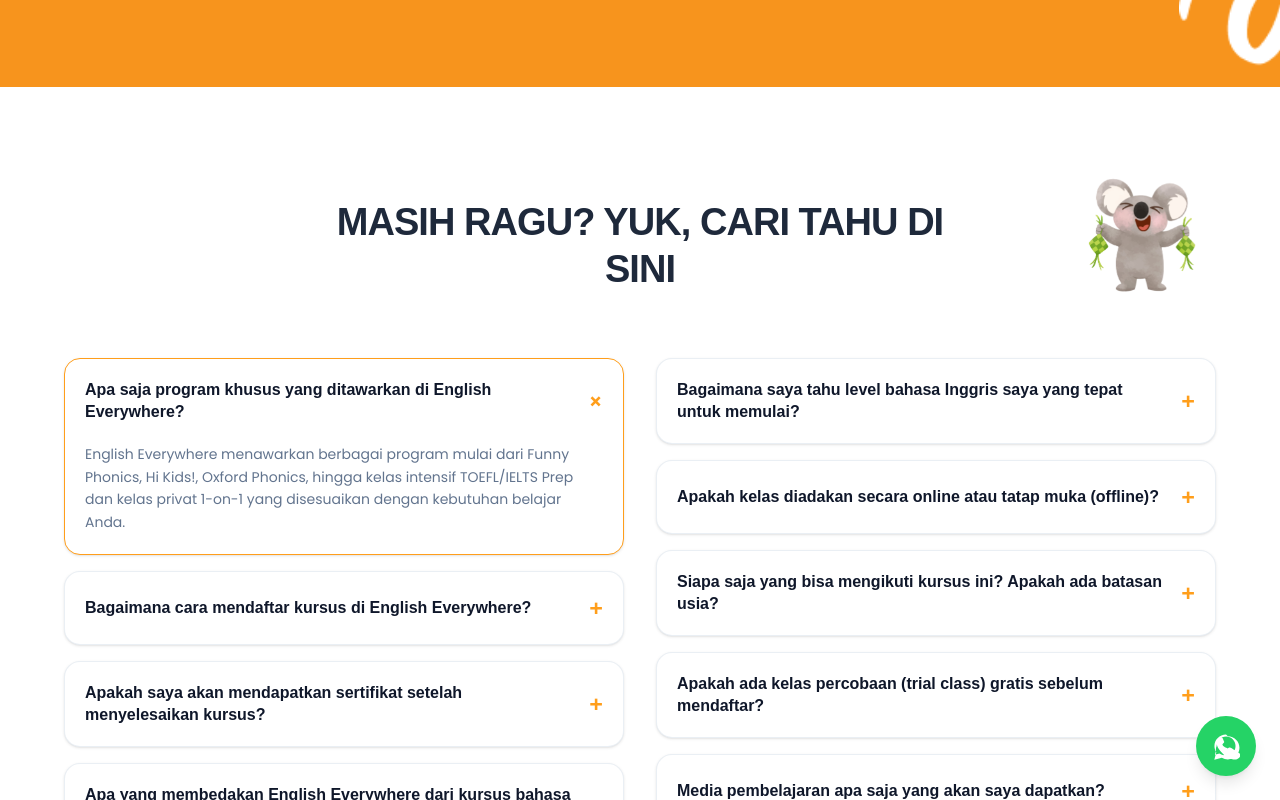
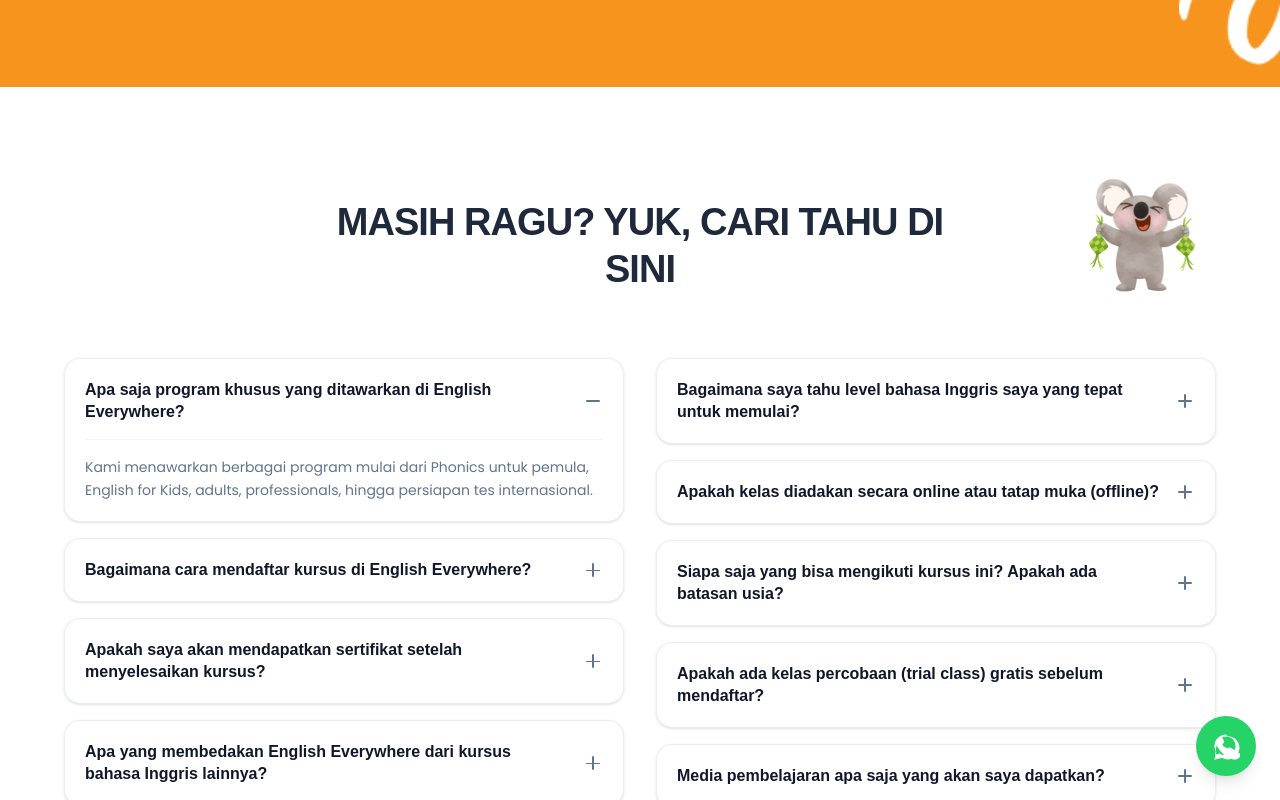
Before and after one commit to halojonathan/english-everywhere, a Next.js app in the folder frontend/: page / in a window 1280 px wide. Both pictures are taken after a click on the element 344 px from the left and 2988 px from the top of the page. Shown: the part 2588-3388 px from the top of the page. Built offline with nearby package versions, Linux system fonts and the light colour scheme; a web font is replaced by a local one.

Commit message:
docs: update FAQ content and styling to match mockup screenshots

```diff
--- a/frontend/src/app/page.tsx
+++ b/frontend/src/app/page.tsx
@@ -124,32 +124,32 @@
   {
     id: "faq-l1",
     question: "Apa saja program khusus yang ditawarkan di English Everywhere?",
-    answer: "English Everywhere menawarkan berbagai program mulai dari Funny Phonics, Hi Kids!, Oxford Phonics, hingga kelas intensif TOEFL/IELTS Prep dan kelas privat 1-on-1 yang disesuaikan dengan kebutuhan belajar Anda.",
+    answer: "Kami menawarkan berbagai program mulai dari Phonics untuk pemula, English for Kids, adults, professionals, hingga persiapan tes internasional.",
   },
   {
     id: "faq-l2",
     question: "Bagaimana cara mendaftar kursus di English Everywhere?",
-    answer: "Anda dapat mendaftar dengan mudah dengan mengklik tombol pendaftaran, mengisi formulir online, atau menghubungi tim admin kami via WhatsApp untuk mendapatkan bantuan panduan pendaftaran langsung.",
+    answer: "Anda bisa mendaftar melalui website ini dengan mengklik tombol \"Daftar Kelas\" atau menghubungi admin kami via WhatsApp.",
   },
   {
     id: "faq-l3",
     question: "Apakah saya akan mendapatkan sertifikat setelah menyelesaikan kursus?",
-    answer: "Ya! Setiap siswa yang berhasil menyelesaikan seluruh level program dan lulus ujian akhir akan menerima sertifikat resmi kelulusan dari English Everywhere.",
+    answer: "Tentu saja! Setiap siswa yang menyelesaikan level tertentu akan mendapatkan sertifikat resmi dari English Everywhere.",
   },
   {
     id: "faq-l4",
     question: "Apa yang membedakan English Everywhere dari kursus bahasa Inggris lainnya?",
-    answer: "Kami fokus pada metode komunikatif yang interaktif dan menyenangkan untuk melatih keberanian berbicara. Kurikulum kami didesain modern dengan dukungan teknologi terkini dan tutor profesional yang suportif.",
+    answer: "Kami fokus pada metode pembelajaran yang interaktif, menyenangkan, dan berpusat pada praktik berbicara (speaking).",
   },
   {
     id: "faq-l5",
     question: "Berapa jumlah siswa dalam satu kelas?",
-    answer: "Untuk menjaga keefektifan belajar dan interaksi interaktif, setiap kelas reguler kami batasi maksimal hanya 6-8 siswa saja.",
+    answer: "Untuk menjaga kualitas pembelajaran, kami membatasi jumlah siswa maksimal 8-10 orang per kelas.",
   },
   {
     id: "faq-l6",
     question: "Siapa yang bisa saya hubungi jika saya memiliki pertanyaan lebih lanjut?",
-    answer: "Anda dapat menghubungi layanan Customer Service kami langsung melalui tombol WhatsApp mengambang di pojok kanan bawah halaman ini atau mengirim email ke support@englisheverywhere.com.",
+    answer: "Anda bisa menghubungi tim customer service kami melalui WhatsApp atau email yang tertera di website.",
   },
 ];
 
@@ -157,27 +157,27 @@
   {
     id: "faq-r1",
     question: "Bagaimana saya tahu level bahasa Inggris saya yang tepat untuk memulai?",
-    answer: "Kami menyediakan layanan Placement Test gratis sebelum Anda memulai kelas untuk menentukan tingkat kemampuan bahasa Inggris Anda dengan tepat.",
+    answer: "Kami menyediakan placement test gratis untuk menentukan level kemampuan bahasa Inggris Anda sebelum memulai kelas.",
   },
   {
     id: "faq-r2",
     question: "Apakah kelas diadakan secara online atau tatap muka (offline)?",
-    answer: "Kami menyediakan fleksibilitas penuh dengan menawarkan kedua opsi kelas: kelas tatap muka (offline) interaktif di cabang kami, serta kelas online yang dinamis dan bisa diakses dari mana saja.",
+    answer: "Kami menyediakan kedua opsi tersebut. Anda bisa memilih kelas online via Zoom atau kelas offline di center kami, dan home visit.",
   },
   {
     id: "faq-r3",
     question: "Siapa saja yang bisa mengikuti kursus ini? Apakah ada batasan usia?",
-    answer: "Program kami dirancang secara komprehensif mulai dari anak-anak (usia 4-12 tahun), remaja (usia 13-18 tahun), hingga kelas persiapan ujian untuk usia dewasa.",
+    answer: "Kursus kami terbuka untuk semua usia, mulai dari anak-anak (usia 2,5 tahun) hingga usia dewasa.",
   },
   {
     id: "faq-r4",
     question: "Apakah ada kelas percobaan (trial class) gratis sebelum mendaftar?",
-    answer: "Tentu saja! Anda bisa mendaftar program Trial Class gratis untuk merasakan langsung keseruan metode pembelajaran kami sebelum memutuskan untuk bergabung.",
+    answer: "Ya, kami menyediakan 1x free trial class agar Anda bisa merasakan pengalaman belajar bersama kami.",
   },
   {
     id: "faq-r5",
     question: "Media pembelajaran apa saja yang akan saya dapatkan?",
-    answer: "Anda akan mendapatkan akses ke modul pembelajaran digital (e-book), buku latihan fisik, materi video interaktif, serta akses ke platform belajar online kami yang bisa diakses kapan saja.",
+    answer: "Anda akan mendapatkan modul pembelajaran, interactive whiteboard, dan materi tambahan berupa video/audio.",
   },
 ];
 
@@ -598,21 +598,23 @@
                 <div
                   key={item.id}
                   onClick={() => setOpenFaq(openFaq === item.id ? null : item.id)}
-                  className={`bg-white border rounded-[16px] p-5 cursor-pointer transition-all duration-300 select-none shadow-sm hover:shadow-md hover:border-slate-300 ${
-                    openFaq === item.id ? "border-[#FF9E1B]" : "border-slate-200/70"
-                  }`}
+                  className="bg-white border border-slate-200/70 hover:border-slate-300 rounded-[16px] p-5 cursor-pointer transition-all duration-300 select-none shadow-sm hover:shadow-md"
                 >
                   <div className="flex justify-between items-center gap-4">
                     <h4 className="font-satoshi text-[#0F172A] font-bold text-sm sm:text-base leading-snug">
                       {item.question}
                     </h4>
-                    <span
-                      className={`text-[#FF9E1B] font-bold text-xl sm:text-2xl transition-transform duration-300 ${
-                        openFaq === item.id ? "rotate-45" : ""
+                    {/* Animated Plus-Minus Toggle */}
+                    <div className="relative w-5 h-5 flex items-center justify-center flex-shrink-0">
+                      {/* Horizontal Line */}
+                      <div className="absolute w-3.5 h-[1.5px] bg-slate-500 rounded-full transition-transform duration-300"></div>
+                      {/* Vertical Line */}
+                      <div
+                        className={`absolute w-[1.5px] h-3.5 bg-slate-500 rounded-full transition-all duration-300 ${
+                          openFaq === item.id ? "rotate-90 scale-y-0 opacity-0" : ""
                         }`}
-                    >
-                      +
-                    </span>
+                      ></div>
+                    </div>
                   </div>
                   <div
                     className={`grid transition-all duration-300 ease-in-out ${
@@ -622,9 +624,12 @@
                     }`}
                   >
                     <div className="overflow-hidden">
-                      <p className="font-poppins text-slate-500 text-xs sm:text-sm leading-relaxed pt-1">
+                      {/* Divider line and Answer */}
+                      <div className="border-t border-slate-100 pt-4">
+                        <p className="font-poppins text-slate-500 text-xs sm:text-sm leading-relaxed">
                           {item.answer}
                         </p>
+                      </div>
                     </div>
                   </div>
                 </div>
@@ -637,21 +642,23 @@
                 <div
                   key={item.id}
                   onClick={() => setOpenFaq(openFaq === item.id ? null : item.id)}
-                  className={`bg-white border rounded-[16px] p-5 cursor-pointer transition-all duration-300 select-none shadow-sm hover:shadow-md hover:border-slate-300 ${
-                    openFaq === item.id ? "border-[#FF9E1B]" : "border-slate-200/70"
-                  }`}
+                  className="bg-white border border-slate-200/70 hover:border-slate-300 rounded-[16px] p-5 cursor-pointer transition-all duration-300 select-none shadow-sm hover:shadow-md"
                 >
                   <div className="flex justify-between items-center gap-4">
                     <h4 className="font-satoshi text-[#0F172A] font-bold text-sm sm:text-base leading-snug">
                       {item.question}
                     </h4>
-                    <span
-                      className={`text-[#FF9E1B] font-bold text-xl sm:text-2xl transition-transform duration-300 ${
-                        openFaq === item.id ? "rotate-45" : ""
+                    {/* Animated Plus-Minus Toggle */}
+                    <div className="relative w-5 h-5 flex items-center justify-center flex-shrink-0">
+                      {/* Horizontal Line */}
+                      <div className="absolute w-3.5 h-[1.5px] bg-slate-500 rounded-full transition-transform duration-300"></div>
+                      {/* Vertical Line */}
+                      <div
+                        className={`absolute w-[1.5px] h-3.5 bg-slate-500 rounded-full transition-all duration-300 ${
+                          openFaq === item.id ? "rotate-90 scale-y-0 opacity-0" : ""
                         }`}
-                    >
-                      +
-                    </span>
+                      ></div>
+                    </div>
                   </div>
                   <div
                     className={`grid transition-all duration-300 ease-in-out ${
@@ -661,9 +668,12 @@
                     }`}
                   >
                     <div className="overflow-hidden">
-                      <p className="font-poppins text-slate-500 text-xs sm:text-sm leading-relaxed pt-1">
+                      {/* Divider line and Answer */}
+                      <div className="border-t border-slate-100 pt-4">
+                        <p className="font-poppins text-slate-500 text-xs sm:text-sm leading-relaxed">
                           {item.answer}
                         </p>
+                      </div>
                     </div>
                   </div>
                 </div>
```
Lines whose indentation alone changed are shown as unchanged.
